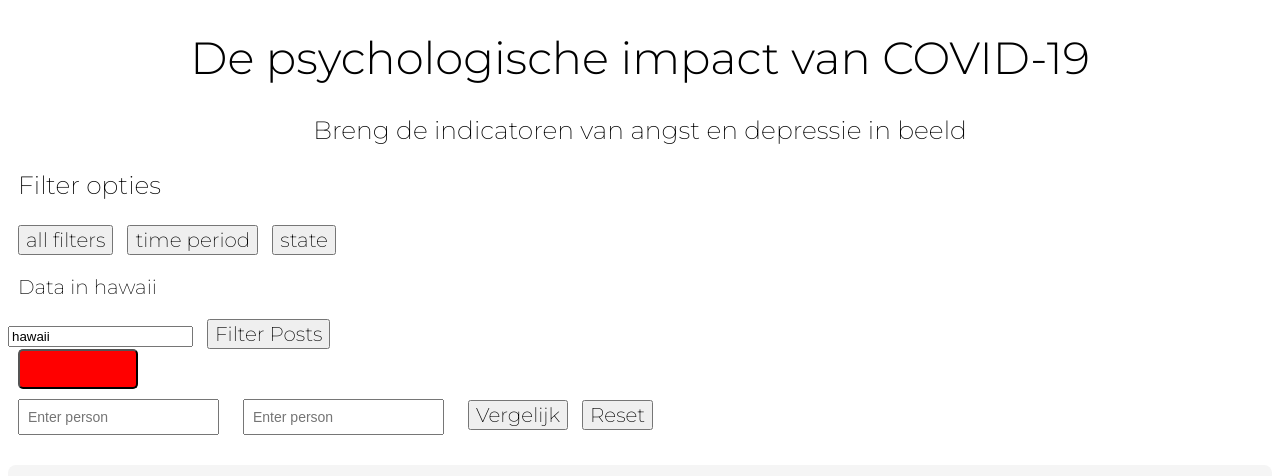
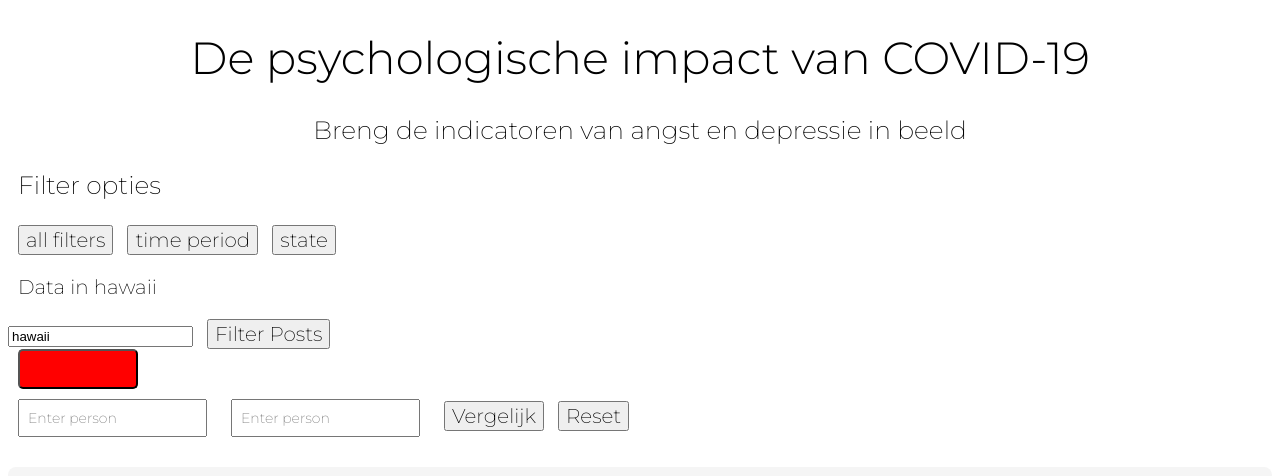
Before and after one commit to Kimvz19/myapp, a SvelteKit app: page / in a window 1280 px wide. Shown: the top 476 px of the page. Built offline with nearby package versions, Linux system fonts and the light colour scheme; no server answers.

Commit message:
updating

```diff
--- a/src/components/tryout.svelte
+++ b/src/components/tryout.svelte
@@ -175,7 +175,7 @@
 
 <style>
     button,
-    p {
+    p, .input-field {
         font-family: "Montserrat";
         font-optical-sizing: auto;
         font-weight: 200;
```
